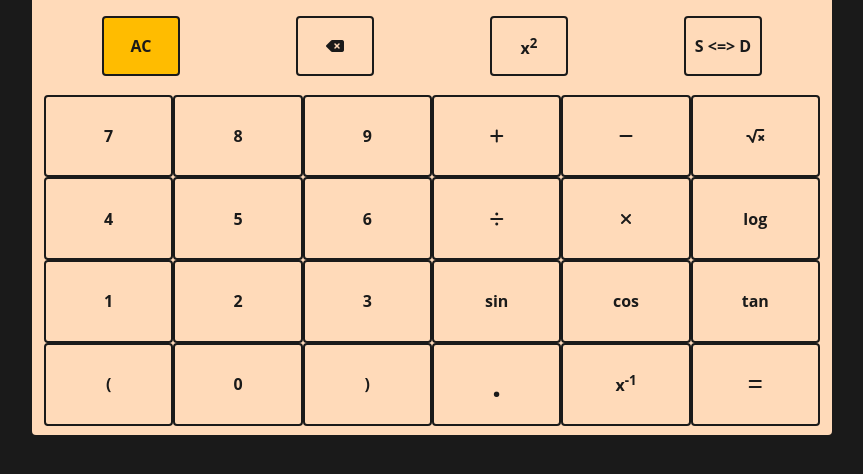
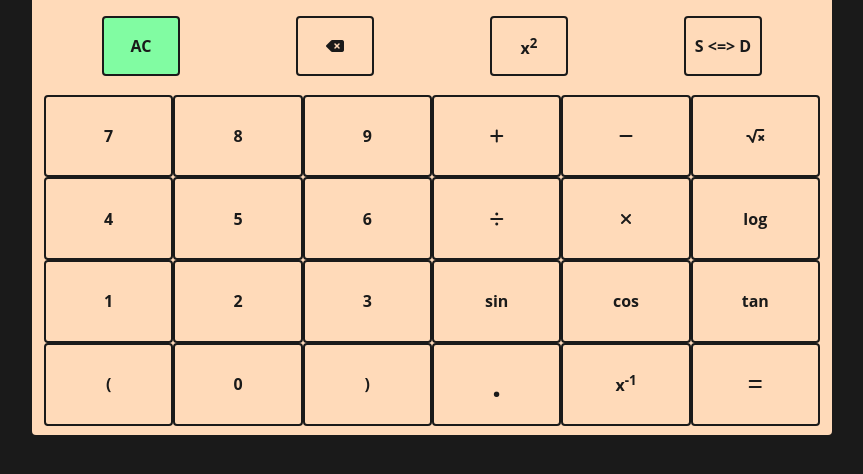
Before and after one commit to JoKeR-VIKING/Calculator, a plain HTML site: page index.html in a window 1280 px wide. In both pictures the pointer is over the button "AC". Shown: the part 240-714 px from the top of the page, without its empty margins (208-1071 px from the left). Drawn offline with Linux system fonts and the light colour scheme.

Commit message:
Update style.css

```diff
--- a/css/style.css
+++ b/css/style.css
@@ -93,7 +93,7 @@ body
 
 .button:hover, .num:hover
 {
-    background-color: #FFBC00;
+    background-color: #81FCA2;
 }
 
 .numpad, .operators
```
